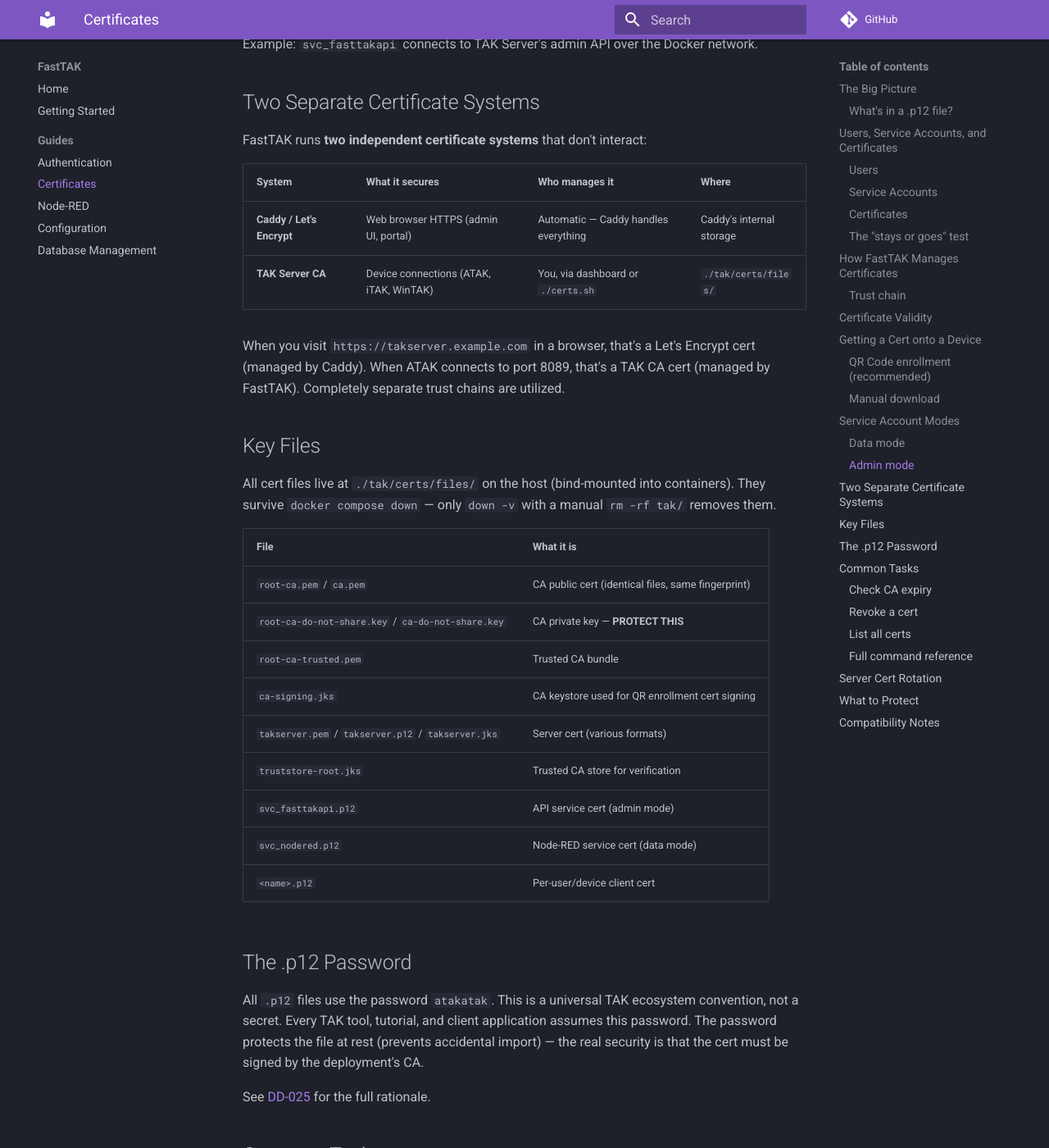
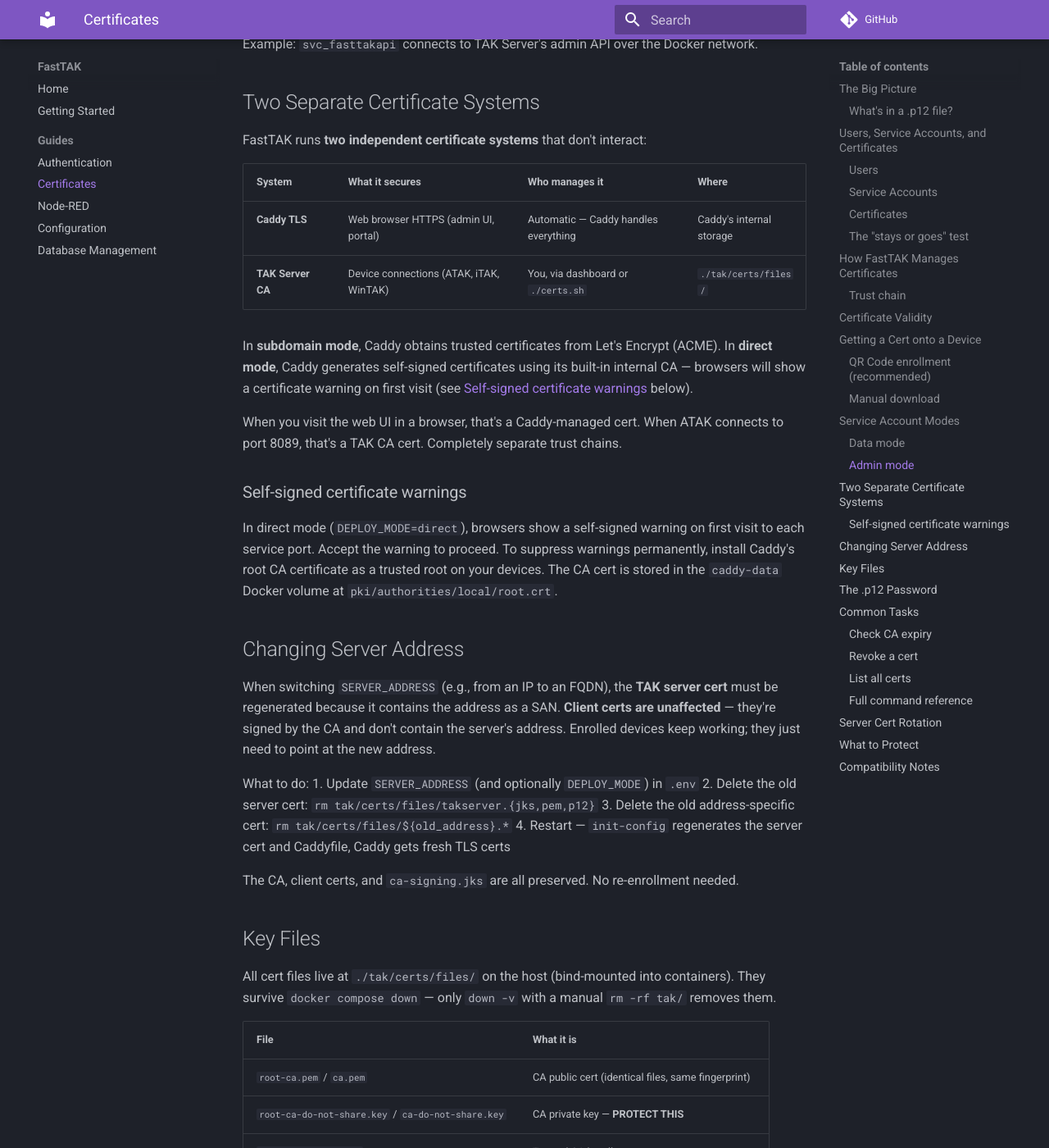
Before and after one commit to pounde/FastTAK, an MkDocs documentation site: the page built from docs/certificates.md, in a window 1280 px wide and 1400 px high, scrolled down 3973 px. Shown: the whole window at 82% size. Built offline with MkDocs 1.6.1 and Material for MkDocs 9.7.7, drawn with Linux system fonts in a browser that asks for light colours; comment, search, counter and statistics services are not loaded.

Commit message:
docs: update certificate guide for deploy modes
- Caddy TLS section covers both subdomain (Let's Encrypt) and direct
  (internal CA) modes
- Add self-signed certificate warnings section
- Add server address migration guide (IP → FQDN)
- Client certs survive address changes, only server cert needs regen

Co-Authored-By: Claude Opus 4.6 (1M context) <noreply@anthropic.com>

```diff
--- a/docs/certificates.md
+++ b/docs/certificates.md
@@ -136,12 +136,30 @@ Example: `svc_fasttakapi` connects to TAK Server's admin API over the Docker net
 
 FastTAK runs **two independent certificate systems** that don't interact:
 
-| System                    | What it secures                         | Who manages it                       | Where                    |
-| ------------------------- | --------------------------------------- | ------------------------------------ | ------------------------ |
-| **Caddy / Let's Encrypt** | Web browser HTTPS (admin UI, portal)    | Automatic — Caddy handles everything | Caddy's internal storage |
-| **TAK Server CA**         | Device connections (ATAK, iTAK, WinTAK) | You, via dashboard or `./certs.sh`   | `./tak/certs/files/`     |
+| System         | What it secures                         | Who manages it                       | Where                    |
+| -------------- | --------------------------------------- | ------------------------------------ | ------------------------ |
+| **Caddy TLS**  | Web browser HTTPS (admin UI, portal)    | Automatic — Caddy handles everything | Caddy's internal storage |
+| **TAK Server CA** | Device connections (ATAK, iTAK, WinTAK) | You, via dashboard or `./certs.sh`   | `./tak/certs/files/`     |
 
-When you visit `https://takserver.example.com` in a browser, that's a Let's Encrypt cert (managed by Caddy). When ATAK connects to port 8089, that's a TAK CA cert (managed by FastTAK). Completely separate trust chains are utilized.
+In **subdomain mode**, Caddy obtains trusted certificates from Let's Encrypt (ACME). In **direct mode**, Caddy generates self-signed certificates using its built-in internal CA — browsers will show a certificate warning on first visit (see [Self-signed certificate warnings](#self-signed-certificate-warnings) below).
+
+When you visit the web UI in a browser, that's a Caddy-managed cert. When ATAK connects to port 8089, that's a TAK CA cert. Completely separate trust chains.
+
+### Self-signed certificate warnings
+
+In direct mode (`DEPLOY_MODE=direct`), browsers show a self-signed warning on first visit to each service port. Accept the warning to proceed. To suppress warnings permanently, install Caddy's root CA certificate as a trusted root on your devices. The CA cert is stored in the `caddy-data` Docker volume at `pki/authorities/local/root.crt`.
+
+## Changing Server Address
+
+When switching `SERVER_ADDRESS` (e.g., from an IP to an FQDN), the **TAK server cert** must be regenerated because it contains the address as a SAN. **Client certs are unaffected** — they're signed by the CA and don't contain the server's address. Enrolled devices keep working; they just need to point at the new address.
+
+What to do:
+1. Update `SERVER_ADDRESS` (and optionally `DEPLOY_MODE`) in `.env`
+2. Delete the old server cert: `rm tak/certs/files/takserver.{jks,pem,p12}`
+3. Delete the old address-specific cert: `rm tak/certs/files/${old_address}.*`
+4. Restart — `init-config` regenerates the server cert and Caddyfile, Caddy gets fresh TLS certs
+
+The CA, client certs, and `ca-signing.jks` are all preserved. No re-enrollment needed.
 
 ## Key Files
 
```
